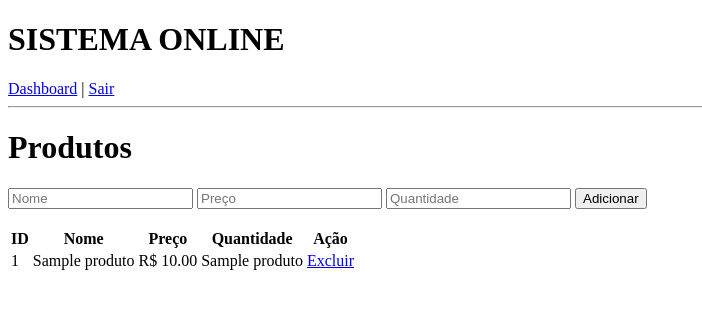
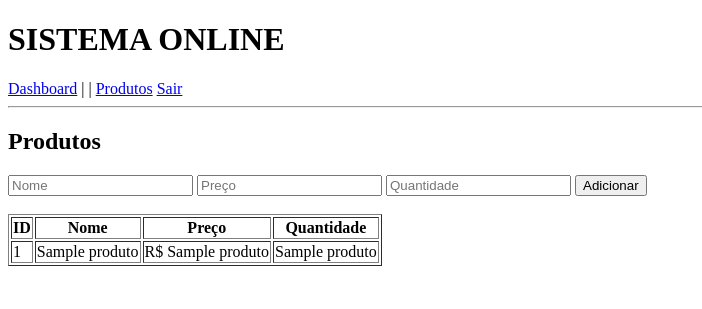
Before and after one commit to Vanin822/meu_app, a Flask app: template templates/produtos.html in a window 1280 px wide. Shown: the top 309 px of the page, without its empty margins (0-702 px from the left). Run offline with Flask 3, Linux system fonts and the light colour scheme; the template is opened without the code that fills it: most values are stand-ins (such as "Sample title", 1, 10 or a date in 2020).

Commit message:
produtos funcionando

```diff
--- a/app.py
+++ b/app.py
@@ -108,7 +108,41 @@ def home():
 def logout():
     session.clear()
     return redirect("/")
+# 🔹 PRODUTOS (COLE AQUI EM CIMA DO LOGOUT)
+@app.route("/produtos", methods=["GET", "POST"])
+def produtos():
+    if "usuario" not in session:
+        return redirect("/")
 
+    conn = conectar()
+    cursor = conn.cursor()
+
+    # SE ENVIAR FORMULÁRIO
+    if request.method == "POST":
+        nome = request.form["nome"]
+        preco = float(request.form["preco"])
+        quantidade = int(request.form["quantidade"])
+
+        cursor.execute(
+            "INSERT INTO produtos (nome, preco, quantidade) VALUES (?, ?, ?)",
+            (nome, preco, quantidade)
+        )
+        conn.commit()
+
+    # LISTAR PRODUTOS
+    cursor.execute("SELECT * FROM produtos")
+    lista = cursor.fetchall()
+
+    conn.close()
+
+    return render_template("produtos.html", produtos=lista)
+
+
+# 🔹 LOGOUT (JÁ EXISTE)
+@app.route("/logout")
+def logout():
+    session.clear()
+    return redirect("/")
 
 if __name__ == "__main__":
     app.run(debug=True)
--- a/templates/base.html
+++ b/templates/base.html
@@ -8,6 +8,7 @@
 <h1>SISTEMA ONLINE</h1>
 
 <a href="/home">Dashboard</a> |
+| <a href="/produtos">Produtos</a>
 <a href="/logout">Sair</a>
 
 <hr>
--- a/templates/produtos.html
+++ b/templates/produtos.html
@@ -2,7 +2,7 @@
 
 {% block conteudo %}
 
-<h1>Produtos</h1>
+<h2>Produtos</h2>
 
 <form method="POST">
     <input type="text" name="nome" placeholder="Nome" required>
@@ -13,22 +13,20 @@
 
 <br>
 
-<table>
+<table border="1">
 <tr>
     <th>ID</th>
     <th>Nome</th>
     <th>Preço</th>
     <th>Quantidade</th>
-    <th>Ação</th>
 </tr>
 
 {% for p in produtos %}
 <tr>
     <td>{{ p[0] }}</td>
     <td>{{ p[1] }}</td>
-    <td>R$ {{ "%.2f"|format(p[2]) }}</td>
+    <td>R$ {{ p[2] }}</td>
     <td>{{ p[3] }}</td>
-    <td><a href="/excluir/{{ p[0] }}">Excluir</a></td>
 </tr>
 {% endfor %}
 
```
